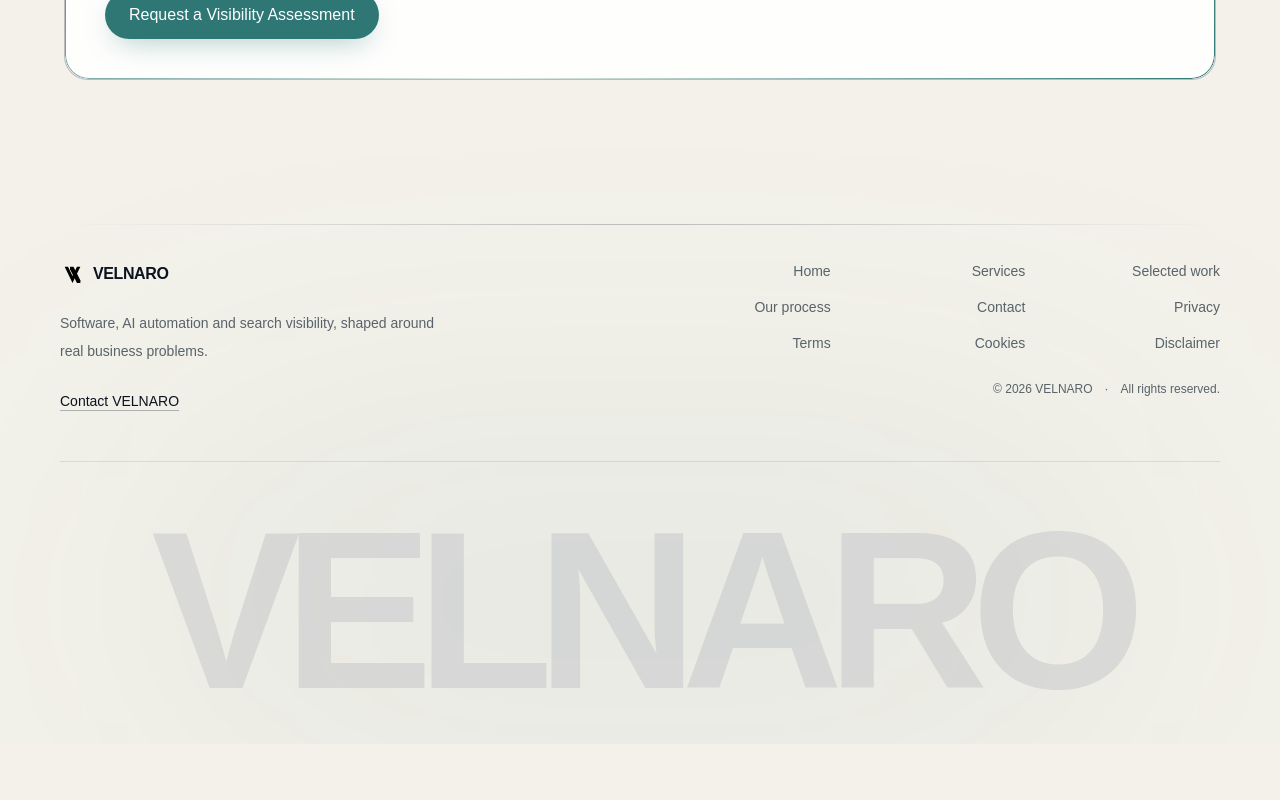
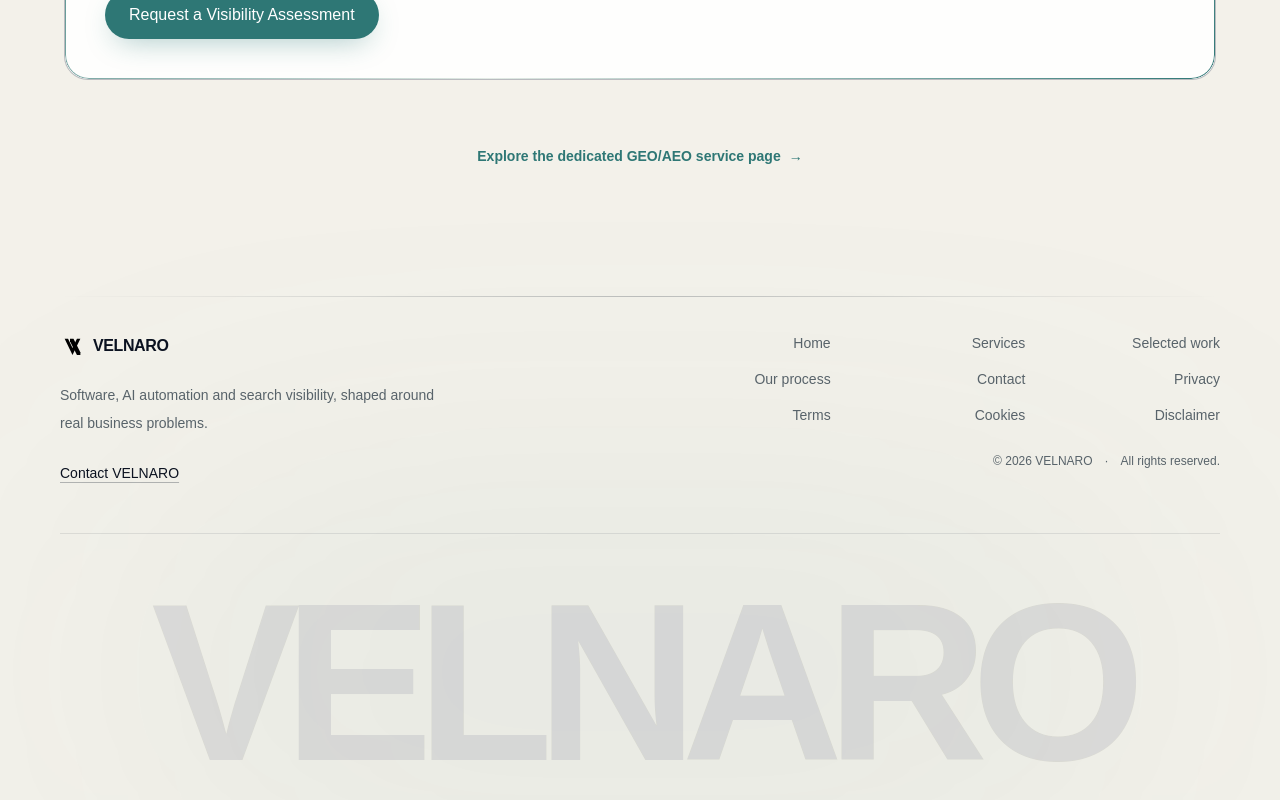
Before and after one commit to devtalish/velnaro-web, a Next.js app: page /ai-search-visibility in a window 1280 px wide. Shown: the part 6057-6857 px from the top of the page. Before the commit the page ends 6801 px from the top, so only its background shows below. Built offline with nearby package versions, Linux system fonts and the light colour scheme; no server answers; a web font is replaced by a local one.

Commit message:
Link detailed service landing page from existing service page

```diff
--- a/app/ai-search-visibility/page.tsx
+++ b/app/ai-search-visibility/page.tsx
@@ -267,6 +267,7 @@ export default function AISearchVisibility() {
         secondaryCtaHref=""
       />
       </section>
+      <div className="c-space mx-auto max-w-7xl pb-12 text-center"><Link href="/services/geo-aeo-ai-search-visibility" className="inline-flex items-center gap-2 text-sm font-semibold text-deep-teal underline-offset-4 hover:underline">Explore the dedicated GEO/AEO service page <span aria-hidden="true">→</span></Link></div>
       <Footer />
     </>
   );
```
